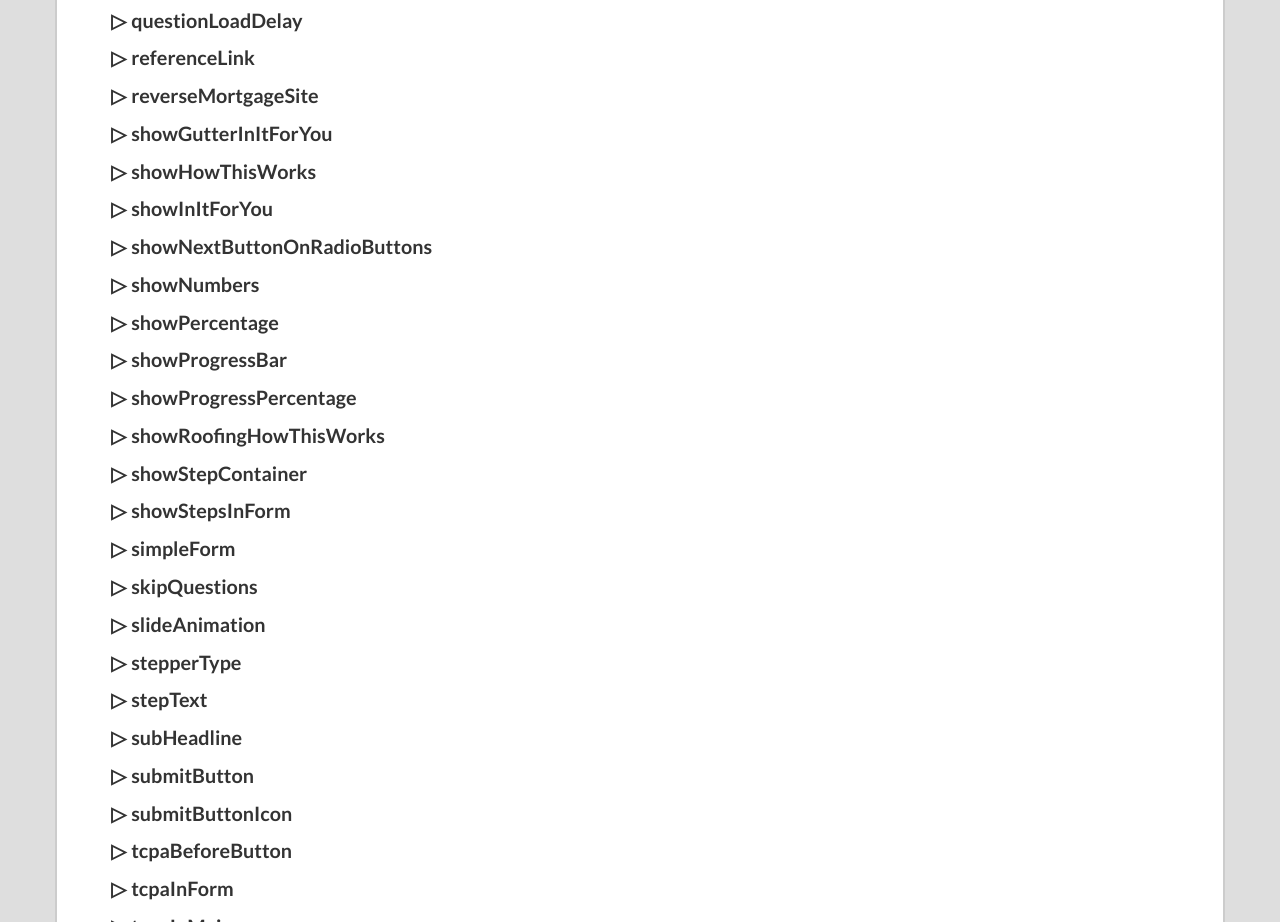
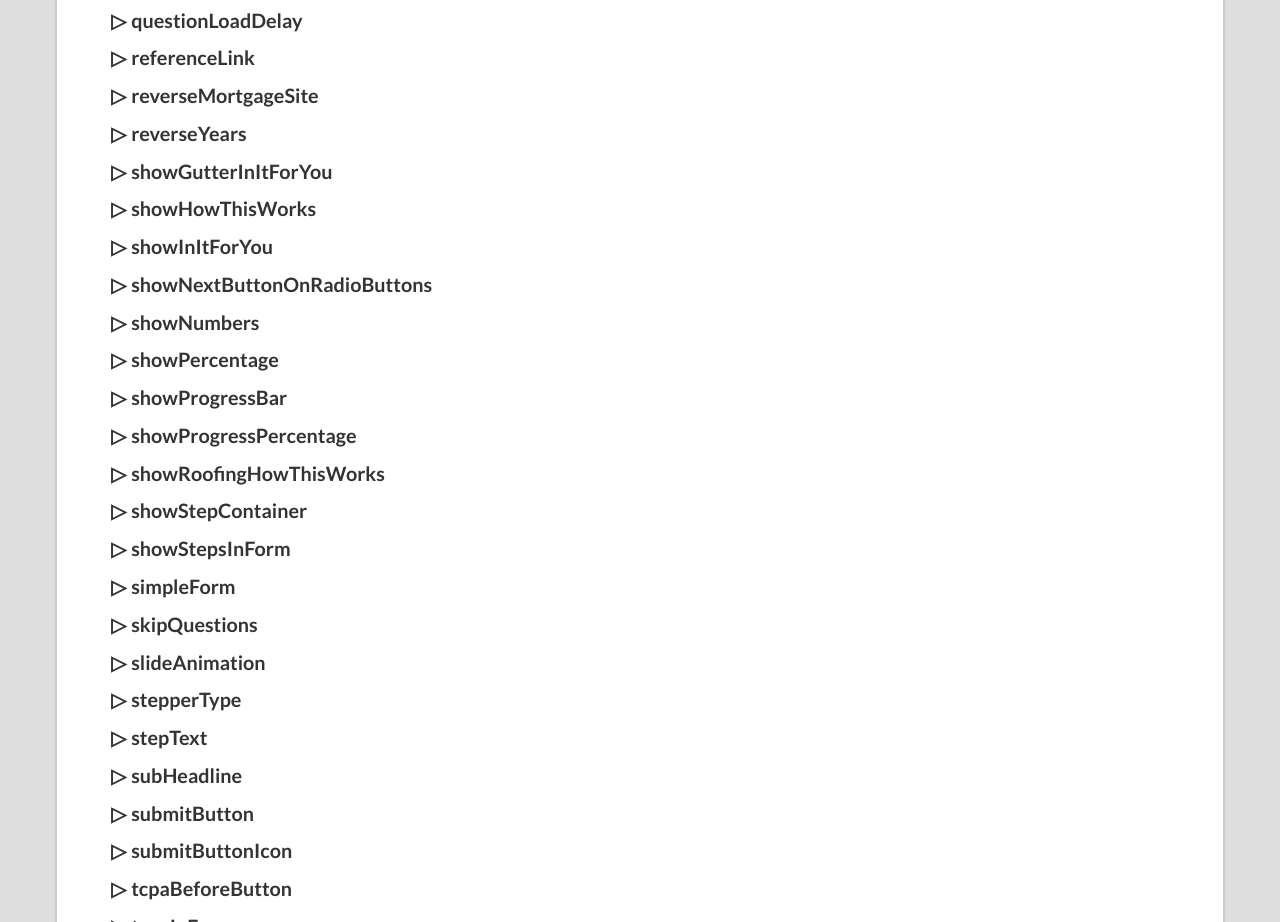
Before and after one commit to BigBeardedDev74/sc-v3-documentation, a SvelteKit app: page /new-site-creation in a window 1280 px wide. Shown: the part 3980-4902 px from the top of the page. Built offline with nearby package versions, Linux system fonts and the light colour scheme.

Commit message:
add reverseYears

```diff
--- a/src/data/configOptions.js
+++ b/src/data/configOptions.js
@@ -533,5 +533,11 @@ const configOptions = [
     desc: "passes the CashNeededAmount as the 5000 rather than the equity amount",
     required: false,
   },
+  {
+    title: "reverseYears",
+    type: "boolean",
+    desc: "reverses the years in the birth date dropdown",
+    required: false,
+  },
 ];
 export default configOptions;
```
